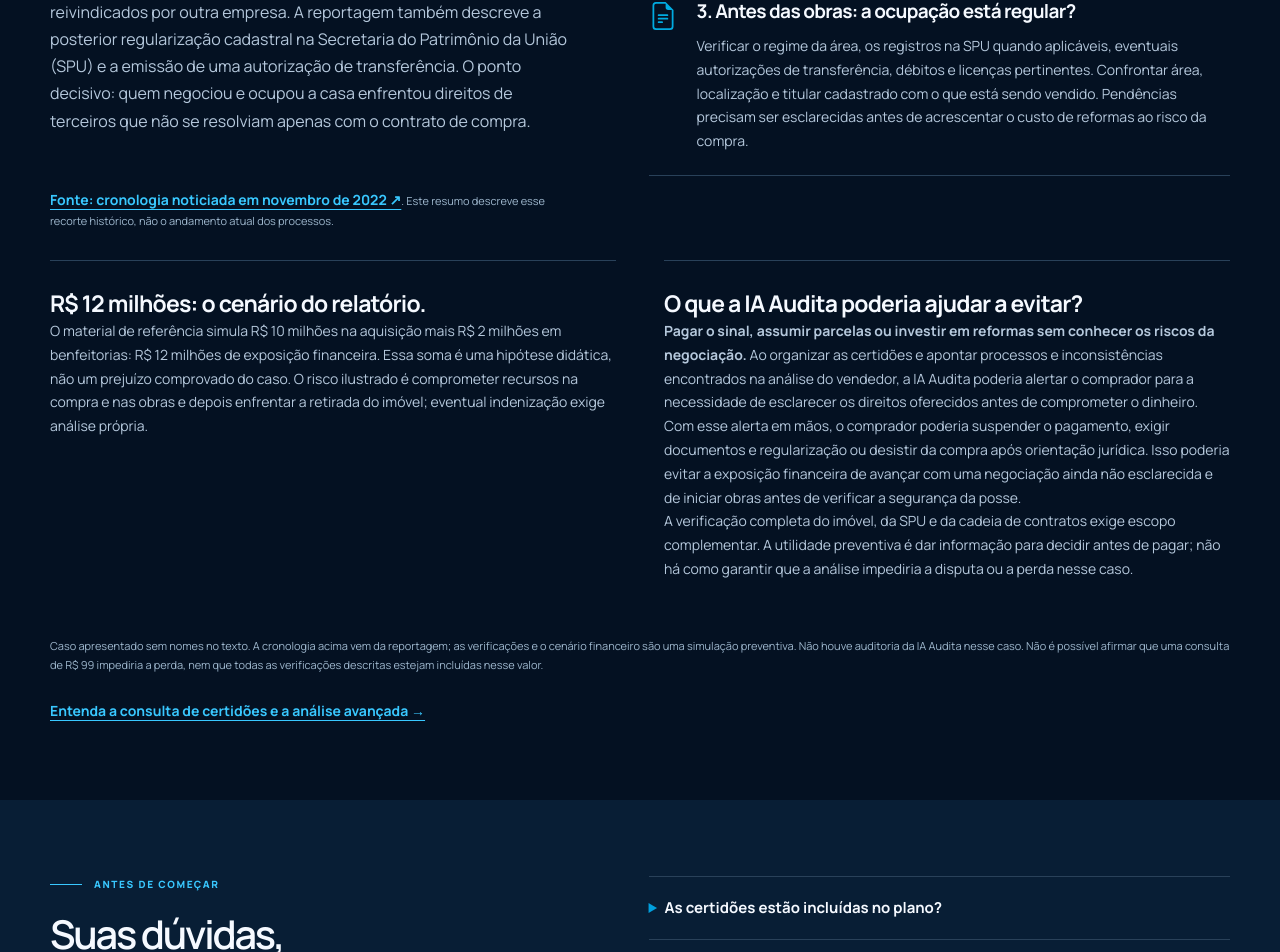
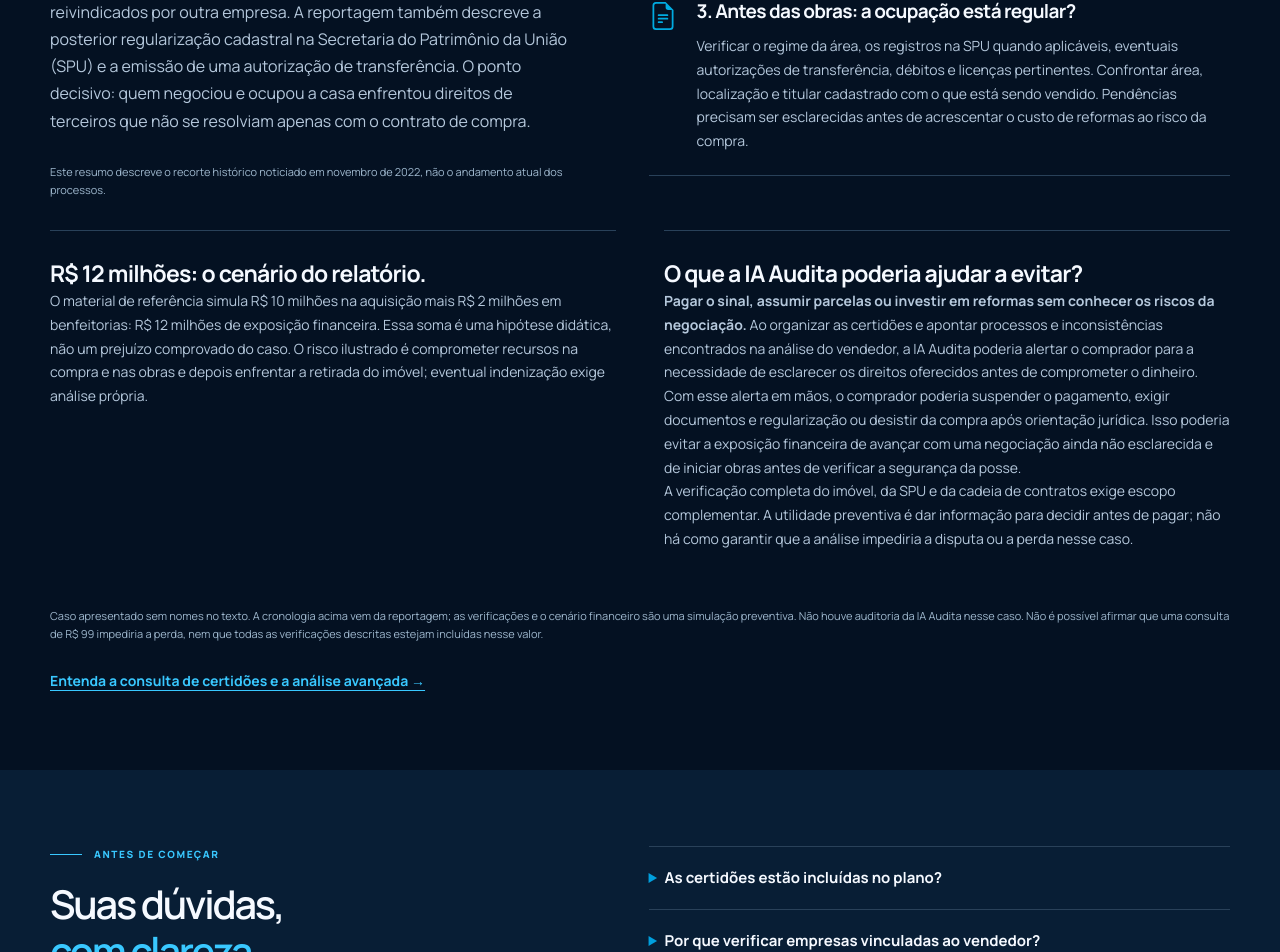
Before and after one commit to SeitiKatsumi/auditawebsite, a Next.js app: page /analise-de-vendedor in a window 1280 px wide. Shown: the part 6208-7160 px from the top of the page. Built offline with nearby package versions, Linux system fonts and the light colour scheme; no server answers.

Commit message:
Remove link da fonte no exemplo preventivo

```diff
--- a/components/audita/SellerAnalysisPage.tsx
+++ b/components/audita/SellerAnalysisPage.tsx
@@ -135,7 +135,7 @@
           <h2 id="example-title">Uma mansão de R$ 10 milhões.<br/><span>A compra não encerrou a disputa pela posse.</span></h2>
           <p className={styles.intro}>O caso envolve uma mansão na Ilha Comprida, em Angra dos Reis, avaliada nas reportagens em cerca de R$ 10 milhões. Em 2020, uma empresa negociou o imóvel e passou a ocupá-lo. Em maio de 2022, os ocupantes receberam um oficial de Justiça e policiais para cumprir uma ordem de reintegração de posse, segundo o Poder360.</p>
           <p className={styles.intro}>A controvérsia envolvia uma cadeia anterior de negócios e direitos reivindicados por outra empresa. A reportagem também descreve a posterior regularização cadastral na Secretaria do Patrimônio da União (SPU) e a emissão de uma autorização de transferência. O ponto decisivo: quem negociou e ocupou a casa enfrentou direitos de terceiros que não se resolviam apenas com o contrato de compra.</p>
-          <p className={styles.note}><a className={styles.textLink} href="https://www.poder360.com.br/justica/richarlison-briga-na-justica-com-amigo-de-flavio-bolsonaro/" target="_blank" rel="noopener noreferrer">Fonte: cronologia noticiada em novembro de 2022 ↗</a>. Este resumo descreve esse recorte histórico, não o andamento atual dos processos.</p>
+          <p className={styles.note}>Este resumo descreve o recorte histórico noticiado em novembro de 2022, não o andamento atual dos processos.</p>
         </div>
         <div className={styles.outputs}>
           <article><Icon name="file-earmark-text"/><div><h3>1. Antes do sinal: o vendedor pode transferir o quê?</h3><p>Solicitar o instrumento da negociação, a matrícula ou certidão registral pertinente e os contratos anteriores. Comparar o nome de quem vende com os titulares e cedentes documentados. Se o objeto for uma cessão de direitos possessórios, esclarecer quais direitos estão sendo cedidos e quais documentos os sustentam.</p></div></article>
```
